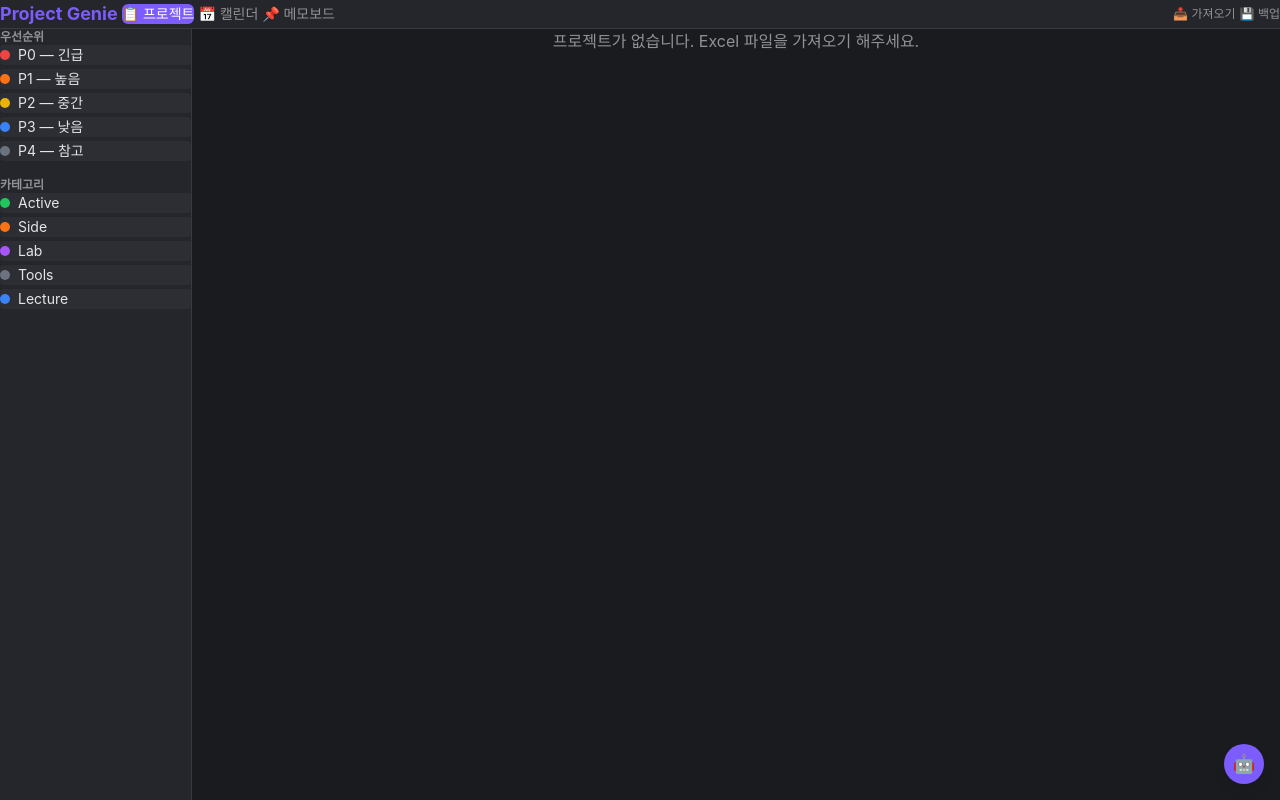
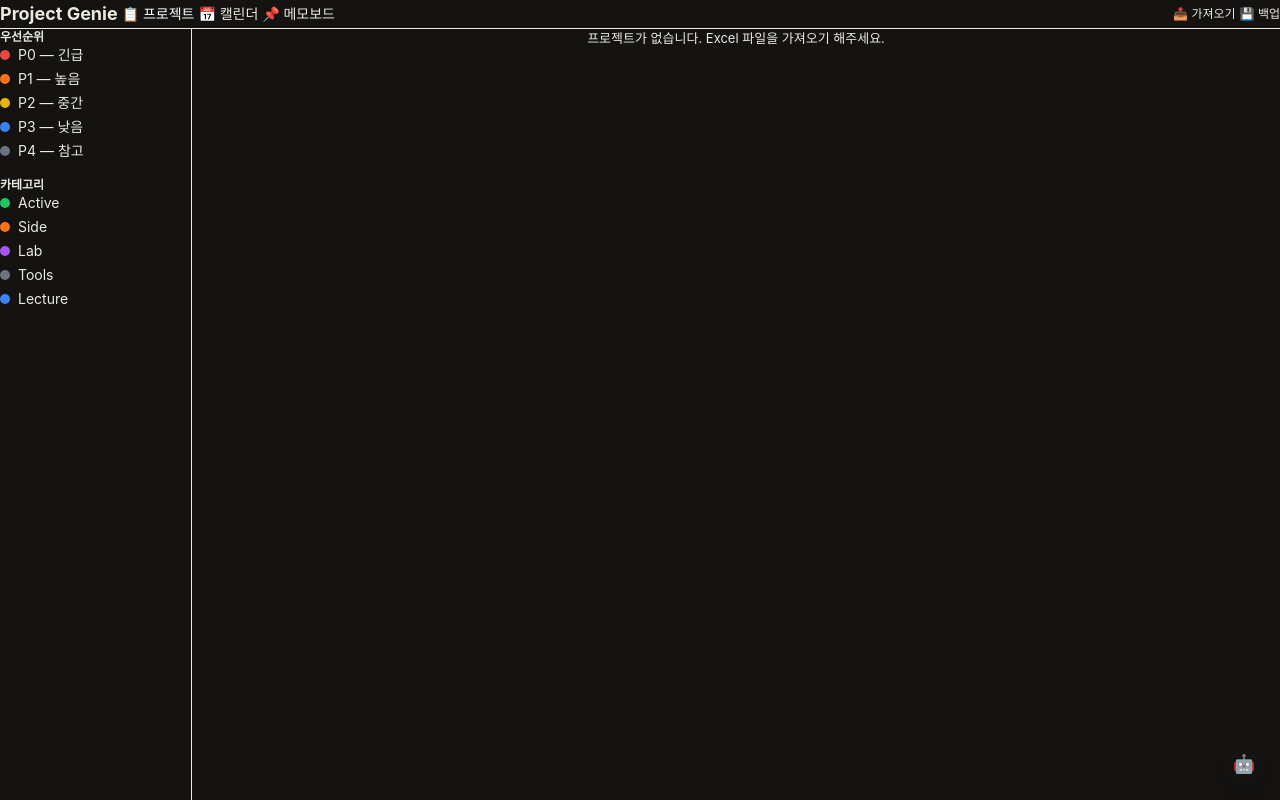
Before and after one commit to NewTurn2017/hearth, a React (Vite) app: page / in a window 1280 px wide. Built offline with nearby package versions, Linux system fonts and the light colour scheme.

Commit message:
feat(design): warm-paper dark tokens via Tailwind 4 @theme

```diff
--- a/src/App.css
+++ b/src/App.css
@@ -1,13 +1,60 @@
 @import "tailwindcss";
 
-:root {
-  --bg-primary: #1a1b1e;
-  --bg-secondary: #25262b;
-  --bg-tertiary: #2c2e33;
-  --text-primary: #e4e5e7;
-  --text-secondary: #909296;
-  --border-color: #373a40;
-  --accent: #7c5cfc;
+@theme {
+  /* Surface (warm paper dark) */
+  --color-surface-0: #141312;
+  --color-surface-1: #1a1917;
+  --color-surface-2: #221f19;
+  --color-surface-3: #2a2721;
+  --color-border: #2e2a23;
+  --color-border-strong: #3a362e;
+
+  /* Text */
+  --color-text-hi: #f4efcf;
+  --color-text: #ebeadf;
+  --color-text-muted: #a7a496;
+  --color-text-dim: #7a7668;
+
+  /* Brand — Amber */
+  --color-brand: #d97706;
+  --color-brand-hi: #fbbf24;
+  --color-brand-soft: rgba(217, 119, 6, 0.18);
+
+  /* Priority */
+  --color-p0: #ef4444;
+  --color-p1: #f97316;
+  --color-p2: #eab308;
+  --color-p3: #3b82f6;
+  --color-p4: #6b7280;
+
+  /* Semantic */
+  --color-success: #22c55e;
+  --color-danger: #ef4444;
+
+  /* Category */
+  --color-cat-active: #22c55e;
+  --color-cat-side: #f97316;
+  --color-cat-lab: #a855f7;
+  --color-cat-tools: #6b7280;
+  --color-cat-lecture: #3b82f6;
+
+  /* Radius */
+  --radius-sm: 6px;
+  --radius-md: 8px;
+  --radius-lg: 10px;
+  --radius-xl: 14px;
+
+  /* Shadow */
+  --shadow-e1: 0 1px 2px rgba(0, 0, 0, 0.3);
+  --shadow-e2: 0 4px 12px rgba(0, 0, 0, 0.35);
+  --shadow-e3: 0 20px 40px rgba(0, 0, 0, 0.5);
+
+  /* Motion */
+  --ease-out-smooth: cubic-bezier(0.2, 0.8, 0.2, 1);
+
+  /* Typography */
+  --font-sans: "SF Pro Text", "Inter", system-ui, sans-serif;
+  --font-mono: "JetBrains Mono", ui-monospace, Menlo, monospace;
 }
 
 * {
@@ -16,23 +63,42 @@
   box-sizing: border-box;
 }
 
-body {
-  background-color: var(--bg-primary);
-  color: var(--text-primary);
-  font-family: -apple-system, BlinkMacSystemFont, "Segoe UI", Roboto, sans-serif;
-  overflow: hidden;
-  height: 100vh;
-}
-
+html,
+body,
 #root {
   height: 100vh;
 }
 
-/* 스크롤바 스타일 */
-::-webkit-scrollbar { width: 6px; }
+body {
+  background-color: var(--color-surface-0);
+  color: var(--color-text);
+  font-family: var(--font-sans);
+  font-size: 13px;
+  line-height: 1.45;
+  overflow: hidden;
+  -webkit-font-smoothing: antialiased;
+  text-rendering: optimizeLegibility;
+}
+
+/* Typography scale utilities */
+.text-display { font-size: 22px; line-height: 1.2; font-weight: 600; letter-spacing: -0.015em; }
+.text-heading { font-size: 15px; line-height: 1.3; font-weight: 600; letter-spacing: -0.005em; }
+.text-body    { font-size: 13px; line-height: 1.45; font-weight: 400; }
+.text-small   { font-size: 12px; line-height: 1.4;  font-weight: 400; }
+.text-label   { font-size: 10px; line-height: 1.4;  font-weight: 600; letter-spacing: 0.06em; text-transform: uppercase; }
+.text-mono    { font-family: var(--font-mono); font-size: 12px; line-height: 1.4; }
+
+/* Scrollbar */
+::-webkit-scrollbar { width: 6px; height: 6px; }
 ::-webkit-scrollbar-track { background: transparent; }
-::-webkit-scrollbar-thumb { background: var(--border-color); border-radius: 3px; }
-::-webkit-scrollbar-thumb:hover { background: var(--text-secondary); }
+::-webkit-scrollbar-thumb { background: var(--color-border-strong); border-radius: 3px; }
+::-webkit-scrollbar-thumb:hover { background: var(--color-text-dim); }
 
-/* 포스트잇 그림자 */
-.memo-card { box-shadow: 3px 3px 10px rgba(0,0,0,0.3); }
+/* Focus ring default (matches ui/ primitives) */
+:focus-visible {
+  outline: 2px solid var(--color-brand-hi);
+  outline-offset: 2px;
+}
+
+/* Memo card (post-it shadow retained) */
+.memo-card { box-shadow: 0 6px 16px rgba(0, 0, 0, 0.45); }
```
